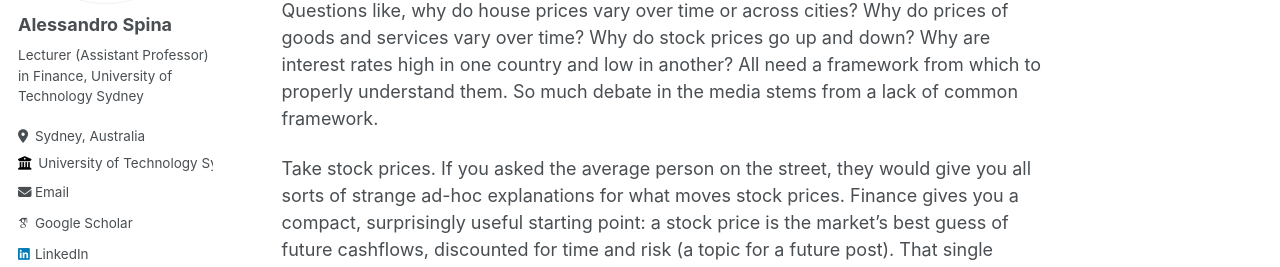
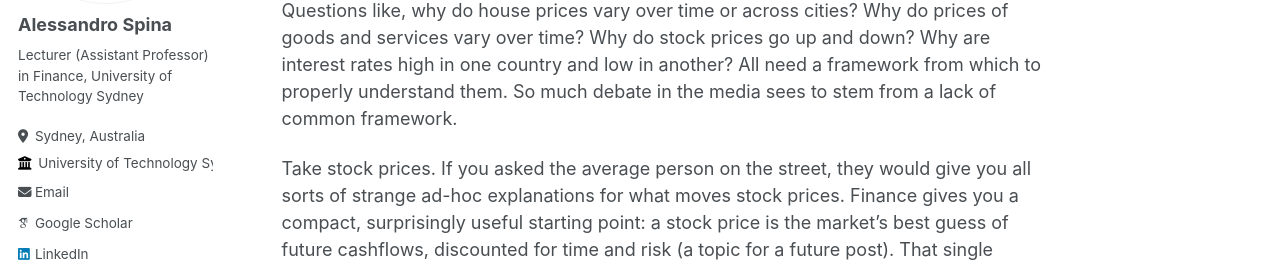
Before and after one commit to aspi6246/aspi6246.github.io, a Jekyll site: the page built from _posts/2026-01-26-blog-post-10.md, in a window 1280 px wide and 900 px high, scrolled down 556 px. Shown: the part 260-527 px from the top of the window. Built offline with Jekyll 4.4.1, drawn with Linux system fonts in a browser that asks for light colours; some web fonts are replaced.

Commit message:
Update 2026-01-26-blog-post-10.md

```diff
--- a/_posts/2026-01-26-blog-post-10.md
+++ b/_posts/2026-01-26-blog-post-10.md
@@ -11,7 +11,7 @@ In the realm of medicine, before we understood germs it was only natural to assu
 
 The same applies in economic and finance. Without a solid framework for thinking about what causes a given phenomenon (inflation, interest rates, recessions, etc), it’s only natural that people will resort to their own ad hoc explanations for what “causes” these phenomena. That’s where you get errors: confusing correlation for causation, mistaking an accounting identity for an economic mechanism, or treating a compelling story as if it were evidence. The field of finance and economics should be able to provide people with simple (but not simplistic) frameworks for how to think about things like interest rates, prices, inflation, so that we can think, talk and discuss issues related to them in a common language.
 
-Questions like, why do house prices vary over time or across cities? Why do prices of goods and services vary over time? Why do stock prices go up and down? Why are interest rates high in one country and low in another? All need a framework from which to properly understand them. So much debate in the media stems from a lack of common framework.
+Questions like, why do house prices vary over time or across cities? Why do prices of goods and services vary over time? Why do stock prices go up and down? Why are interest rates high in one country and low in another? All need a framework from which to properly understand them. So much debate in the media sees to stem from a lack of common framework.
 
 Take stock prices. If you asked the average person on the street, they would give you all sorts of strange ad-hoc explanations for what moves stock prices. Finance gives you a compact, surprisingly useful starting point: a stock price is the market’s best guess of future cashflows, discounted for time and risk (a topic for a future post). That single sentence immediately disciplines the conversation. If stocks fall, you are basically saying at least one of three things changed: expected cashflows, the risk-free rate, or the compensation investors demand for bearing risk. You can still disagree—strongly—about which of those moved, but you’re no longer explaining prices with “ghosts in the blood” type thinking.
 
```
